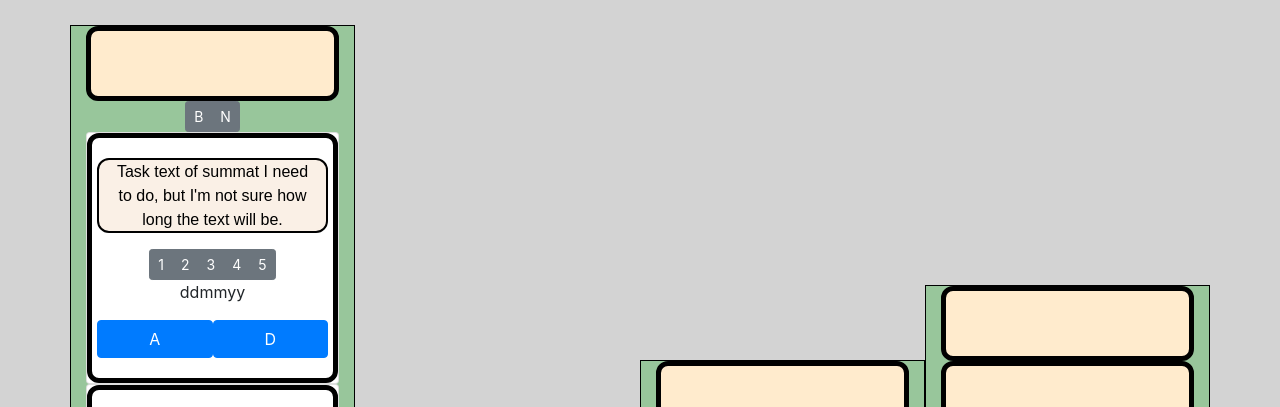
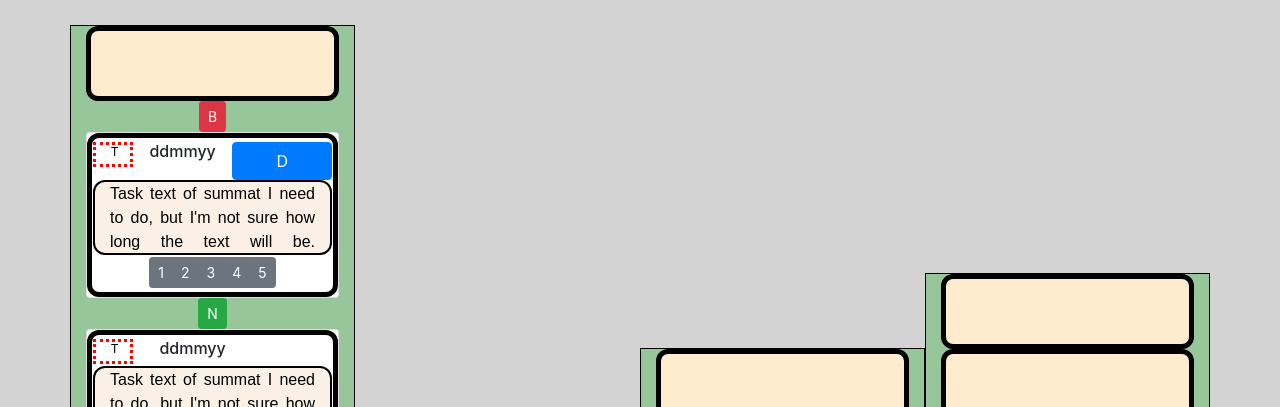
Before and after one commit to FlysJoint/todo_application, a plain HTML site: page index.html in a window 1280 px wide. Shown: the top 407 px of the page. Drawn offline with nearby package versions, Linux system fonts and the light colour scheme.

Commit message:
task layout update

```diff
--- a/index.html
+++ b/index.html
@@ -14,16 +14,17 @@
       <div class="container col-12 col-md-6 col-lg-4 col-xl-3 align-self-end task-box">
             <div class="col-12 task">
             </div>
-            <div class="col-12 ">
-                  <div class="btn-group btn-group-sm" role="group" aria-label="Basic example">
-                  <button type="button" class="btn btn-secondary" data-toggle="tooltip" data-placement="left" title="This will do B">B</button>
-                  <button type="button" class="btn btn-secondary" data-toggle="tooltip" data-placement="right" title="This will do N">N</button>
+
+            <div class="btn-group btn-group-sm" role="group" aria-label="Basic example">
+                  <button type="button" class="btn btn-danger" data-toggle="tooltip" data-placement="top" title="This will add task B">B</button>
             </div>
-            </div>
+
             <div class="card">
                   <div class="card-body"  id="task-body" style="width: auto";>
                         <div class="row">
-                              <!--<h6 class="card-title col-12" id="id-text" data-toggle="tooltip" data-placement="left" title="Hidden task ID">#008</h6>-->
+                              <h6 class="card-title col-2" id="id-text" data-toggle="tooltip" data-placement="left" title="Tick/Untick to complete/uncomplete">T</h6>
+                              <h6 class="card-text id-text col-5" data-toggle="tooltip" data-placement="bottom" title="Optional deadline" display="inline">ddmmyy</h6>
+                              <a href="#" class="btn btn-primary col-5" data-toggle="tooltip" data-placement="right" title="This will do D">D</a>
                               <p class="card-text col-12" id="task-text" data-toggle="tooltip" data-placement="bottom" title="Add task text">Task text of summat I need to do, but I'm not sure how long the text will be. Hopefully not too long, but I need it to cope, but not be too small.</p>
                               <div class="col-12 ">
                                     <div class="btn-group btn-group-sm" role="group" aria-label="Basic example">
@@ -34,20 +35,24 @@
                                           <button type="button" class="btn btn-secondary" data-toggle="tooltip" data-placement="top" title="This will do 5">5</button>
                                     </div>
                               </div>
-                              <p class="card-text task-text col-12" data-toggle="tooltip" data-placement="bottom" title="Optional deadline" display="inline">ddmmyy</p>
-                              <a href="#" class="btn btn-primary col-6" data-toggle="tooltip" data-placement="bottom" title="Add task">A</a>
-                              <a href="#" class="btn btn-primary col-6" data-toggle="tooltip" data-placement="right" title="This will do D">D</a>
                         </div>
                   </div>
             </div>
+
+            <div class="btn-group btn-group-sm" role="group" aria-label="Basic example">
+                  <button type="button" class="btn btn-success" data-toggle="tooltip" data-placement="bottom" title="This will add task N">N</button>
+            </div>
+
             <div class="card">
                   <div class="card-body" id="task-body" style="width: auto";>
                         <div class="row">
-                              <!--<h6 class="card-title col-11" id="id-text" data-toggle="tooltip" data-placement="left" title="Hidden task ID">#008</h6>-->
+                              <h6 class="card-title col-2" id="id-text" data-toggle="tooltip" data-placement="left" title="Tick/Untick to complete/uncomplete">T</h6>
+                              <h6 class="card-text id-text col-6" data-toggle="tooltip" data-placement="bottom" title="Optional deadline" display="inline">ddmmyy</h6>
                               <p class="card-text col-12" id="task-text" data-toggle="tooltip" data-placement="bottom" title="Add task text">Task text of summat I need to do, but I'm not sure how long the text will be. Hopefully not too long, but not be too small.</p>
                         </div>
                   </div>
             </div>
+            <h2>1 Task(s)</h2>
       </div>
 
       <div class="container col-12 col-md-6 col-lg-4 col-xl-3 align-self-end task-box">
--- a/main.css
+++ b/main.css
@@ -6,16 +6,20 @@ body {
 
 #id-text {
   font-family: Arial, Helvetica, sans-serif;
-  font-size: 6px;
+  font-size: 12px;
   color: black;
-  border: 1px dotted red;
+  border: 3px dotted red;
   height: 25px;
-  visibility: hidden;
+  margin-bottom: 0.1rem;
 }
 
 #task-body {
     border: 5px solid black;
     border-radius: .75rem;
+    padding-top: 0.25rem;
+    padding-bottom: 0.25rem;
+    padding-left: 1rem;
+    padding-right: 1rem;
 }
 
 #task-text {
@@ -27,6 +31,8 @@ body {
   border-radius: .75rem;
   height: 75px;
   overflow: hidden;
+  text-align: justify;
+  margin-bottom: 0.1rem;
 }
 
 #nowrap {
@@ -67,3 +73,8 @@ flex-wrap: nowrap;
     border: 1px solid ivory;
     top: 90%;
 }
+
+body {
+    margin-top: 0;
+    margin-bottom: 0;
+}
```
